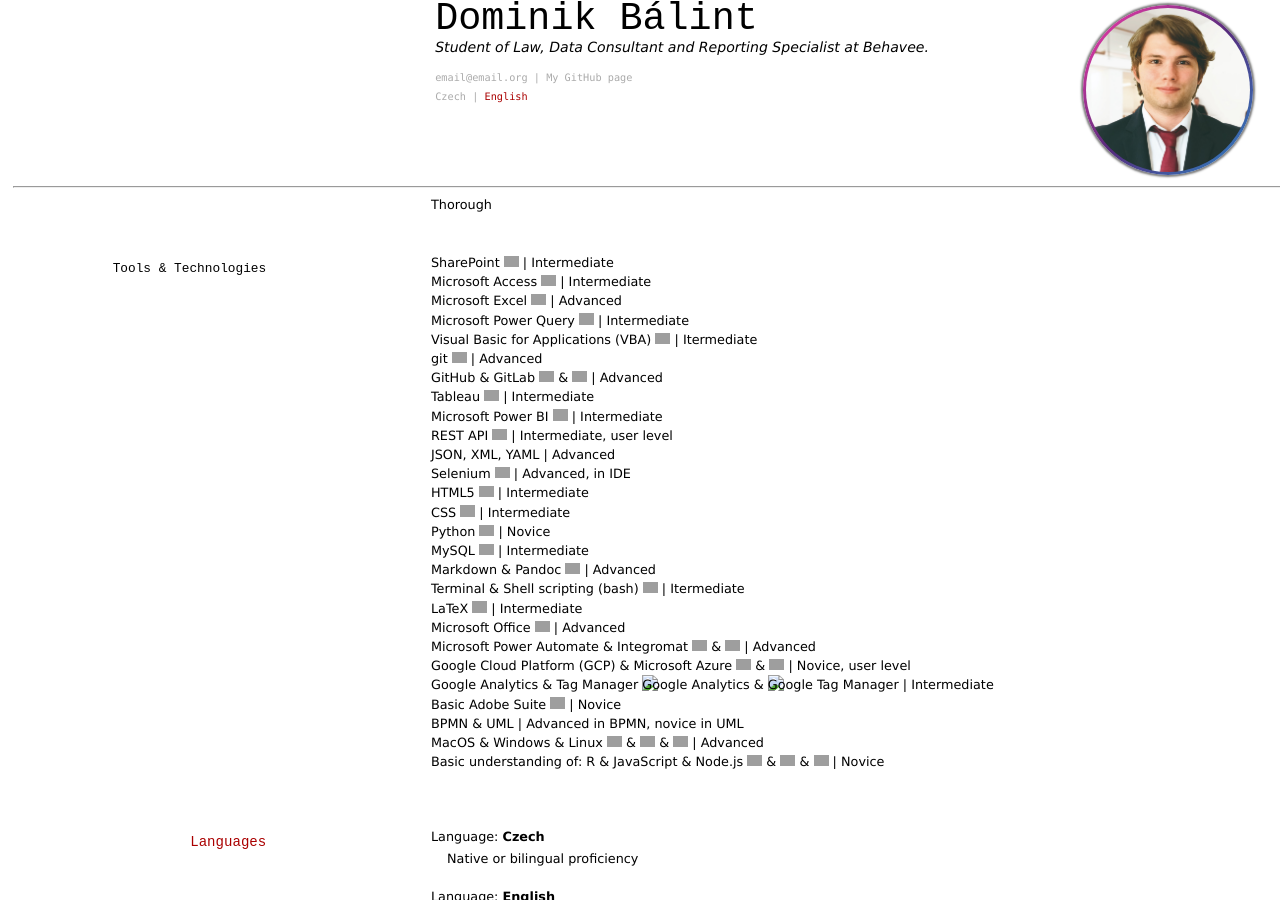
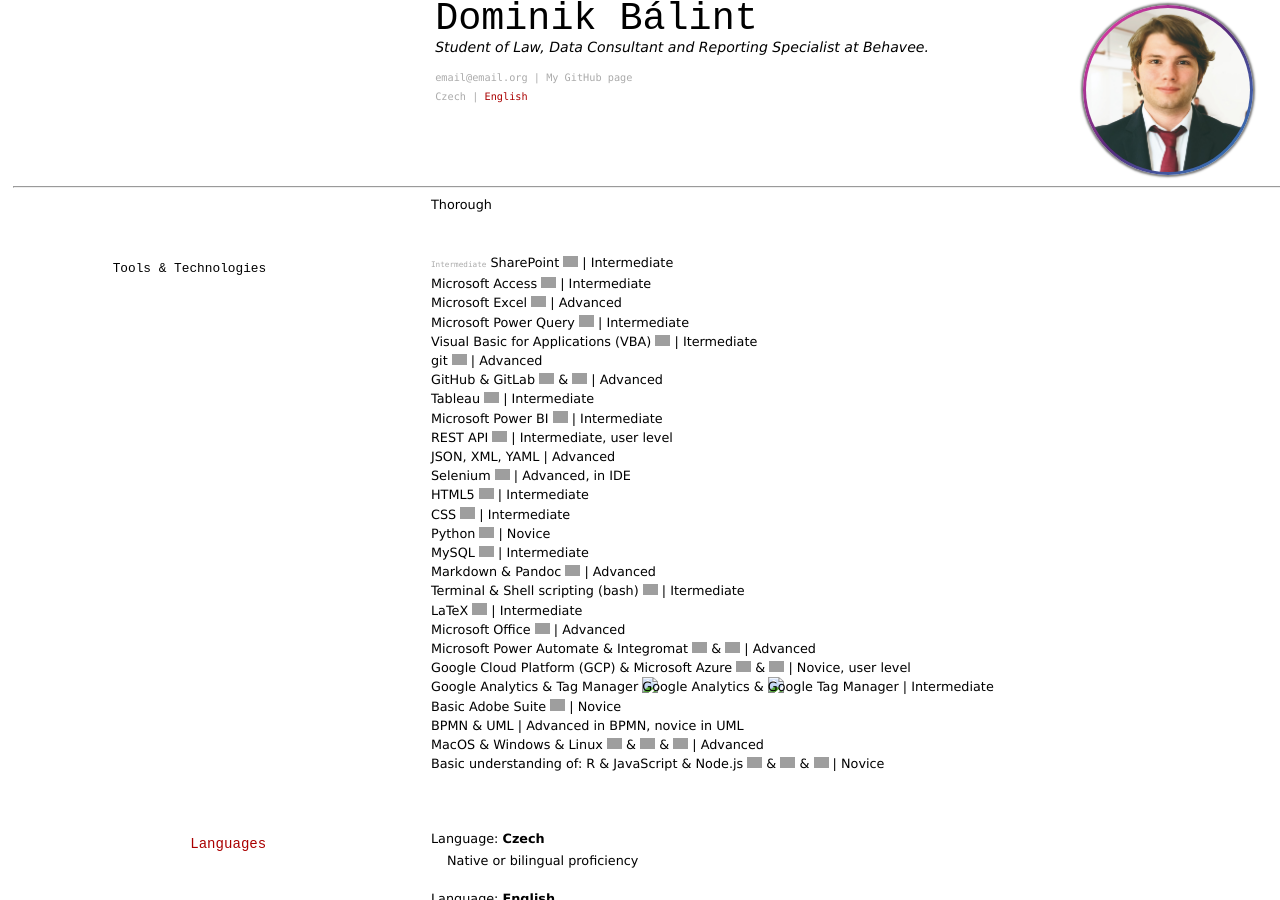
Before and after one commit to Dominik-97/curriculum-vitae, a Jekyll site: the page built from index.md, in a window 1280 px wide and 900 px high, scrolled down 1667 px, cut to the strip 0-900 px from the top of the window. Built offline with Jekyll 4.4.1, drawn with Linux system fonts in a browser that asks for light colours; grey boxes are pictures that could not be loaded.

Commit message:
Update index.md

```diff
--- a/index.md
+++ b/index.md
@@ -127,7 +127,7 @@
 
 ### Tools & Technologies
 
-- SharePoint <img alt="microsoftsharepoint" src="https://simpleicons.org/icons/microsoftsharepoint.svg" width="15px"> \| Intermediate
+- `Intermediate` SharePoint <img alt="microsoftsharepoint" src="https://simpleicons.org/icons/microsoftsharepoint.svg" width="15px"> \| Intermediate
 - Microsoft Access <img alt="microsoftaccess" src="https://simpleicons.org/icons/microsoftaccess.svg" width="15px"> \| Intermediate
 - Microsoft Excel <img alt="microsoftexcel" src="https://simpleicons.org/icons/microsoftexcel.svg" width="15px"> \| Advanced
 - Microsoft Power Query <img alt="microsoftpowerquery" src="https://simpleicons.org/icons/microsoft.svg" width="15px"> \| Intermediate
```
